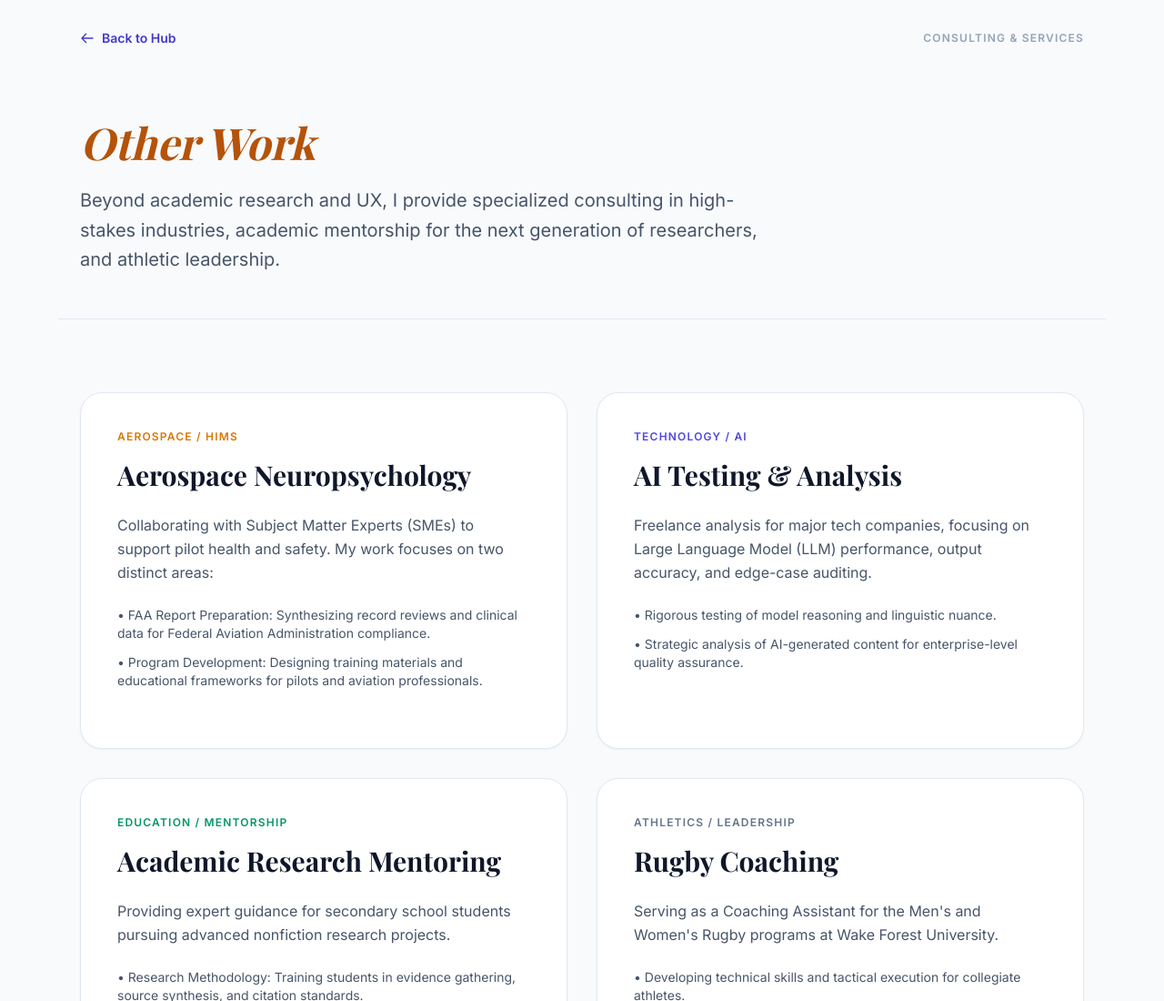
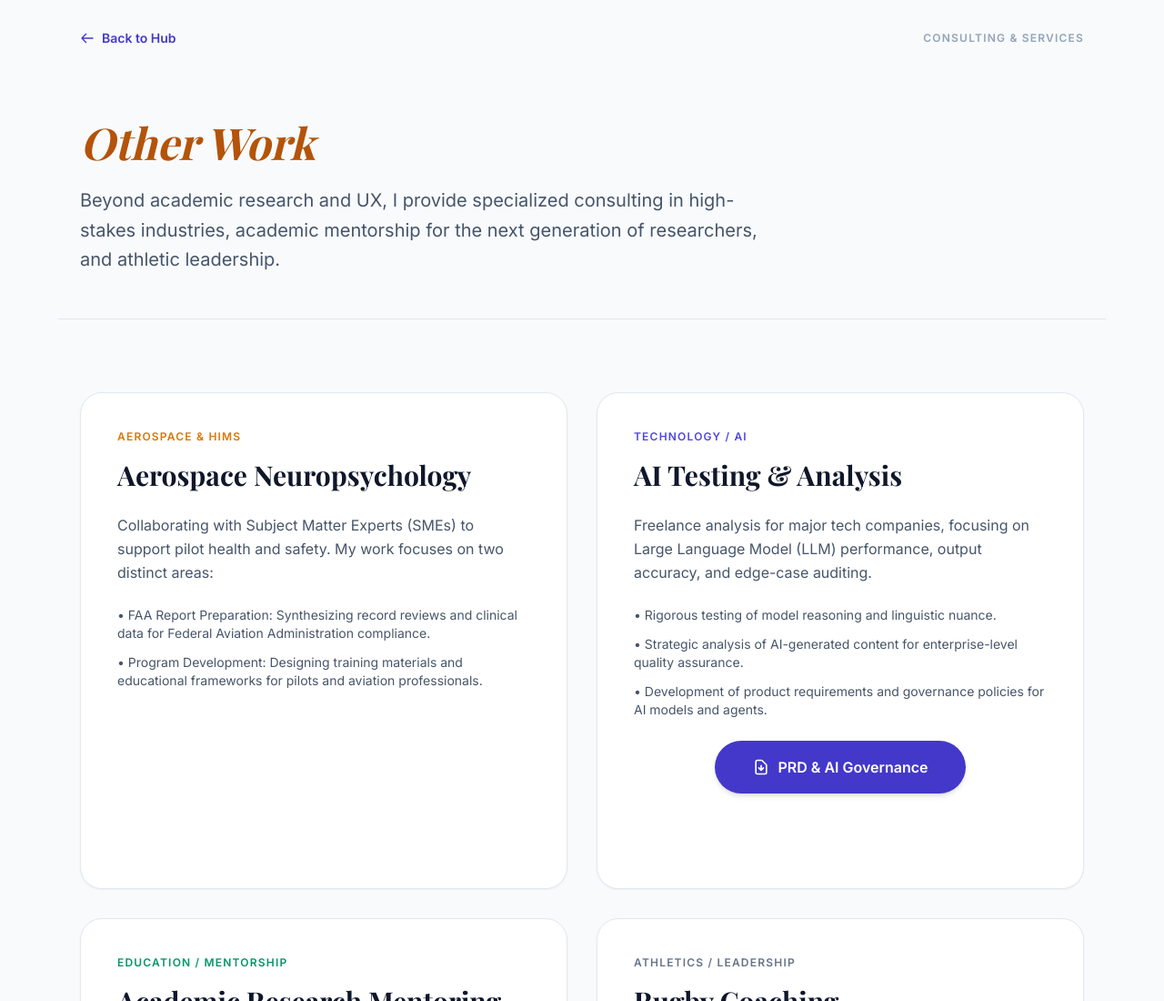
Before and after one commit to Pseudapollodorus/UXR-Portfolio, a plain HTML site: page other-work.html in a window 1280 px wide. Shown: the top 1100 px of the page at 91% size. Drawn offline with nearby package versions, Linux system fonts and the light colour scheme; a web font is replaced by a local one.

Commit message:
Replace previous version

```diff
--- a/other-work.html
+++ b/other-work.html
@@ -32,7 +32,7 @@
         <div class="grid md:grid-cols-2 gap-8">
 
             <div class="bg-white p-10 rounded-3xl shadow-sm border border-slate-200">
-                <span class="text-xs font-bold tracking-widest text-amber-600 uppercase mb-4 block">Aerospace / HIMS</span>
+                <span class="text-xs font-bold tracking-widest text-amber-600 uppercase mb-4 block">Aerospace & HIMS</span>
                 <h2 class="text-3xl mb-6 font-bold serif">Aerospace Neuropsychology</h2>
                 <p class="text-slate-600 mb-6 leading-relaxed">
                     Collaborating with Subject Matter Experts (SMEs) to support pilot health and safety. My work focuses on two distinct areas:
@@ -52,7 +52,14 @@
                 <ul class="text-slate-600 text-sm space-y-3 mb-6">
                     <li>• Rigorous testing of model reasoning and linguistic nuance.</li>
                     <li>• Strategic analysis of AI-generated content for enterprise-level quality assurance.</li>
+		    <li>• Development of product requirements and governance policies for AI models and agents.</li>
                 </ul>
+		 <section class="max-w-6xl mx-auto px-6 mb-16 text-center">
+        	<a href="https://drive.google.com/drive/folders/1Y-XQEEfW2oJlKg40TJsf1VU9PdGgaf4u?usp=sharing" target="_blank" class="inline-flex items-center justify-center px-10 py-4 border border-transparent text-base font-semibold rounded-full text-white bg-indigo-700 hover:bg-indigo-800 transition-all shadow-md hover:shadow-lg">
+            		<svg class="w-5 h-5 mr-2" fill="none" stroke="currentColor" viewBox="0 0 24 24"><path stroke-linecap="round" stroke-linejoin="round" stroke-width="2" d="M12 10v6m0 0l-3-3m3 3l3-3m2 8H7a2 2 0 01-2-2V5a2 2 0 012-2h5.586a1 1 0 01.707.293l5.414 5.414a1 1 0 01.293.707V19a2 2 0 01-2 2z"></path></svg>
+            		PRD & AI Governance
+       		 </a>
+    		</section>
             </div>
 
             <div class="bg-white p-10 rounded-3xl shadow-sm border border-slate-200">
```
